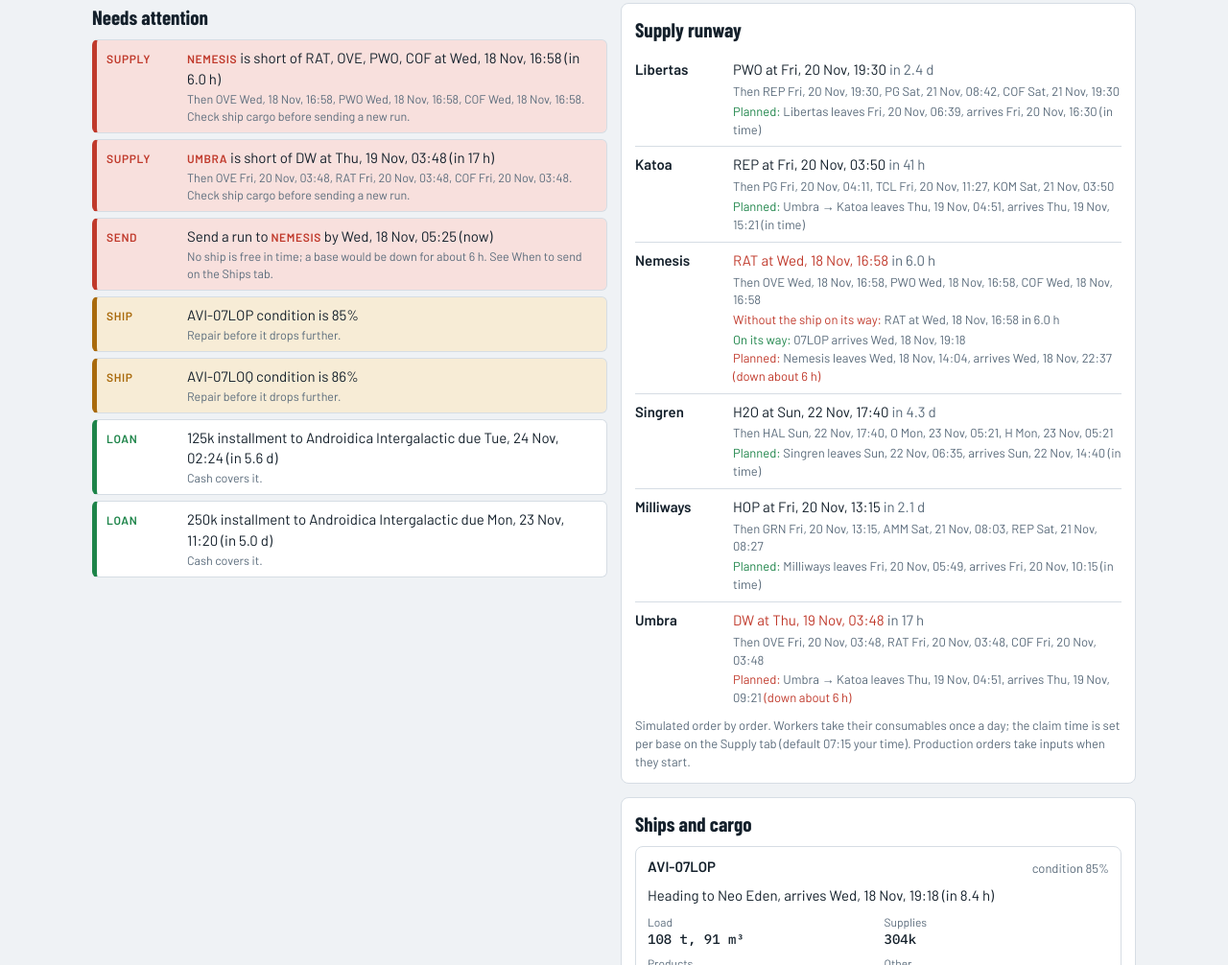
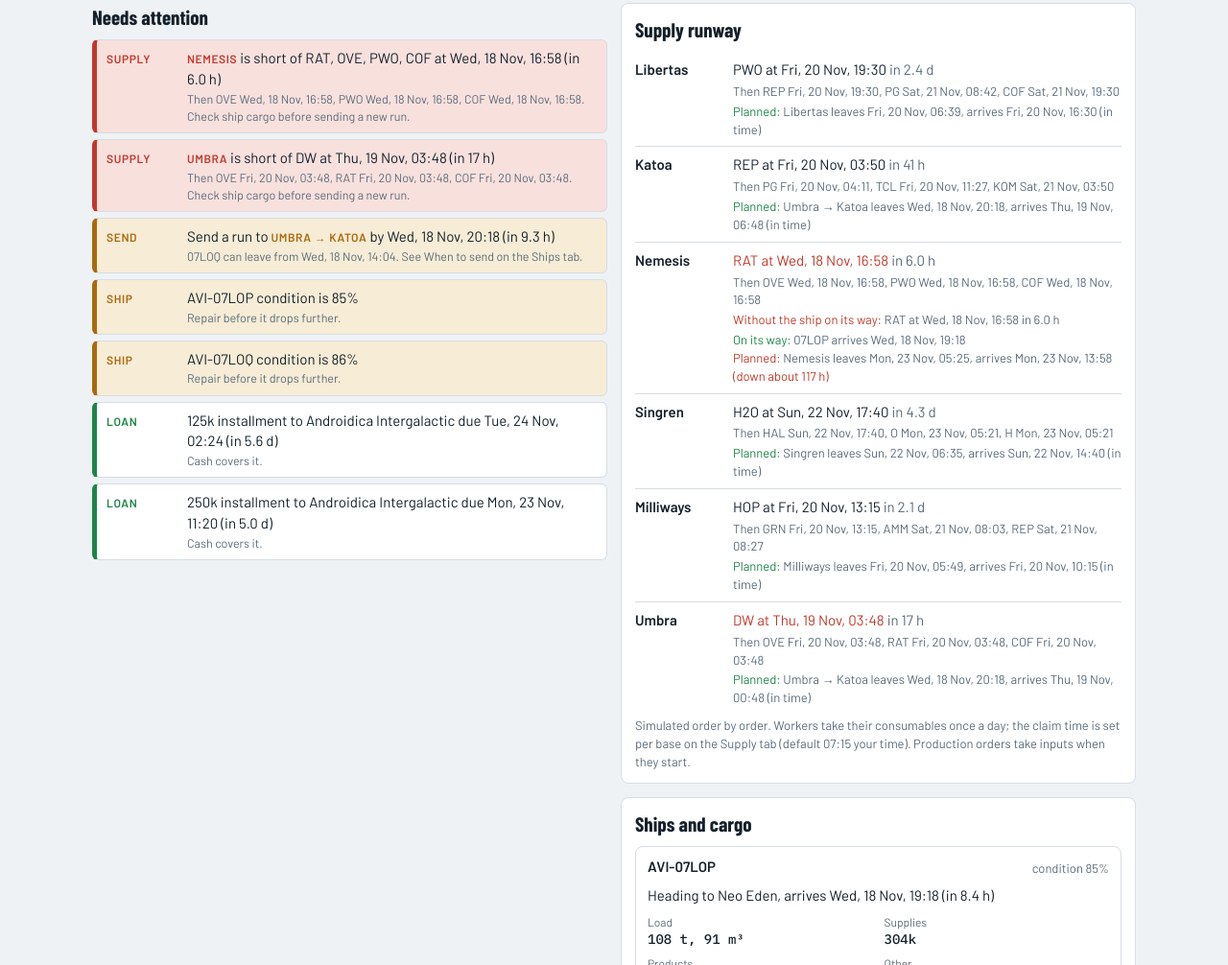
Before and after one commit to IISAMII/PrUnVivaldiOps, a plain HTML site: page docs/index.html in a window 1280 px wide. Shown: the part 905-1911 px from the top of the page at 96% size. Drawn offline with nearby package versions, Linux system fonts and the light colour scheme.

Commit message:
Ship forecast: ignore shortages no ship can reach before the in-flight delivery
Co-Authored-By: Claude Sonnet 5.5 <noreply@anthropic.com>
Claude-Session: https://claude.ai/code/session_01GFxuokWGCQu914zkixfcwJ

```diff
--- a/docs/index.html
+++ b/docs/index.html
@@ -1161,8 +1161,12 @@ function offsets(stops) { const o = []; let c = 0; stops.forEach((p, i) => { c +
 function forecast(s, Hh, ov) {
   const now = Date.now(), E = now + Hh * HR;
   const ships = (s.ships || []).map(sh => { const f = shipFree(s, sh, now); return { r: sh.r, free: f.t, cur: f, runs: [] }; });
-  const bs = s.bases.filter(b => b.inv && !(S().fcOff && S().fcOff[b.p])); const names = bs.map(b => b.p); const nxt = {}, info = {};
+  const bs = s.bases.filter(b => b.inv && !(S().fcOff && S().fcOff[b.p])); const names = bs.map(b => b.p); const nxt = {}, info = {}, raw = {};
   bs.forEach(b => { const pl = planBase(s, b, now, targetD(b.p), true); info[b.p] = { b, pl, tgt: targetD(b.p) }; if (pl.firstNow !== Infinity) nxt[b.p] = pl.firstNow; });
+  // a shortage that no ship can reach in time (an earlier ship is already on its way, or none is free) is a loss, not a reason to send another ship: look for the next shortage after the earliest possible delivery
+  bs.forEach(b => { const p = b.p; if (nxt[p] == null) return; let reach = Math.min(...ships.map(c => c.free)) + (LOADH + flightH(p)) * HR;
+    (s.ships || []).forEach(sh => { const e = enrouteTo(s, sh, p); if (e && e.arr > now) reach = Math.min(reach, e.arr); });
+    if (nxt[p] < reach) { raw[p] = nxt[p]; const sim = baseSim(b, now, claimCands(p)[0]); let m = Infinity; usedTickers(b).forEach(t => { m = Math.min(m, firstShort(sim, t, reach)); }); if (m === Infinity) delete nxt[p]; else nxt[p] = m; } });
   const units = []; if (comboOn() && ORDER.every(p => names.includes(p))) units.push({ stops: ORDER.slice(), n: 0 }); names.forEach(p => { if (!(units[0] && units[0].stops.includes(p))) units.push({ stops: [p], n: 0 }); });
   const runs = []; let guard = 0;
   while (ships.length && guard++ < 24) {
@@ -1176,12 +1180,12 @@ function forecast(s, Hh, ov) {
       return { c, e0, d0, wc, vc, cost: Math.max(0, (d0 - sb) / HR) + 8 * trim }; });
     const bc = Math.min(...cands.map(x => x.cost)), pk = cands.filter(x => x.cost <= bc + 0.5).sort((x, y) => (x.wc - y.wc) || (x.vc - y.vc) || (x.c.free - y.c.free))[0];
     const sh = pk.c, earliest = pk.e0, dep = pk.d0;
-    const stops = u.stops.map((p, i) => { const arr = dep + off[i], dl = nxt[p] != null ? nxt[p] : null; return { p, arr, dl, downH: dl != null ? Math.max(0, (arr - dl) / HR) : 0, mat: u.n === 0 ? info[p].pl.mats[0].t : null }; });
+    const stops = u.stops.map((p, i) => { const arr = dep + off[i], dl = raw[p] != null ? raw[p] : (nxt[p] != null ? nxt[p] : null); return { p, arr, dl, downH: dl != null ? Math.max(0, (arr - dl) / HR) : 0, mat: u.n === 0 ? info[p].pl.mats[0].t : null }; });
     const last = stops[stops.length - 1], ret = last.arr + flightH(last.p) * HR;
     const run = { label: u.stops.join(' → '), unit: u.stops, stops, ship: sh.r, earliest, sendBy: sb, dep, ret, slack: (sb - earliest) / HR, lateH: Math.max(...stops.map(x => x.downH)), est: u.n > 0 };
     run.fitD = u.n === 0 ? fitDays(s, run) : null; const kk = run.fitD != null ? run.fitD : null;
     runs.push(run); sh.runs.push(run); sh.free = ret; if (u.n === 0) { const L0 = loadFor(s, run); u.est = { tons: L0.tons, vol: L0.vol }; }
-    stops.forEach(x => { const old = nxt[x.p]; const tg = kk != null ? Math.min(kk, info[x.p].tgt) : info[x.p].tgt; let nx = u.n === 0 ? planBase(s, info[x.p].b, x.arr - flightH(x.p) * HR, tg, true, x.arr).lastsTo : (old != null ? old : x.arr) + tg * DAY; if (nx === Infinity || nx <= (old != null ? old : 0)) delete nxt[x.p]; else nxt[x.p] = nx; });
+    stops.forEach(x => { delete raw[x.p]; const old = nxt[x.p]; const tg = kk != null ? Math.min(kk, info[x.p].tgt) : info[x.p].tgt; let nx = u.n === 0 ? planBase(s, info[x.p].b, x.arr - flightH(x.p) * HR, tg, true, x.arr).lastsTo : (old != null ? old : x.arr) + tg * DAY; if (nx === Infinity || nx <= (old != null ? old : 0)) delete nxt[x.p]; else nxt[x.p] = nx; });
     u.n++;
   }
   return { now, E, ships, runs, info };
```
